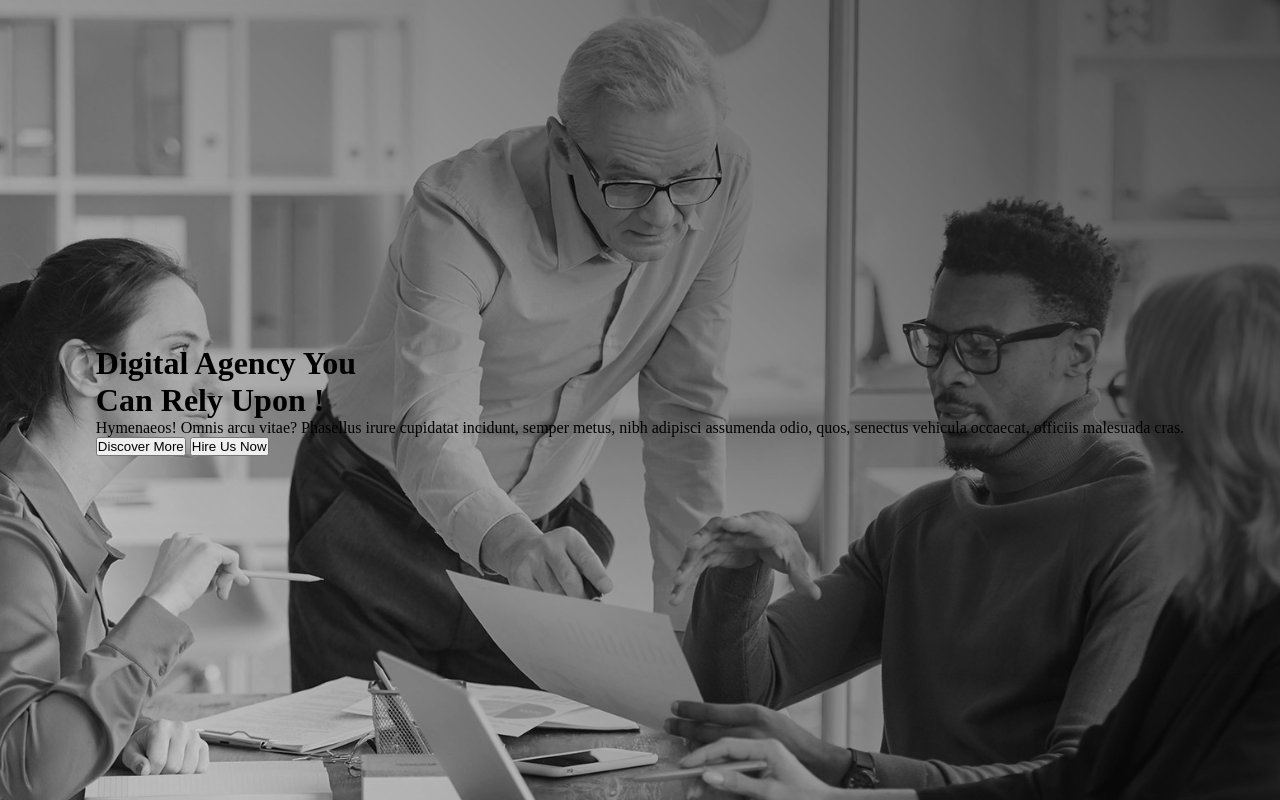
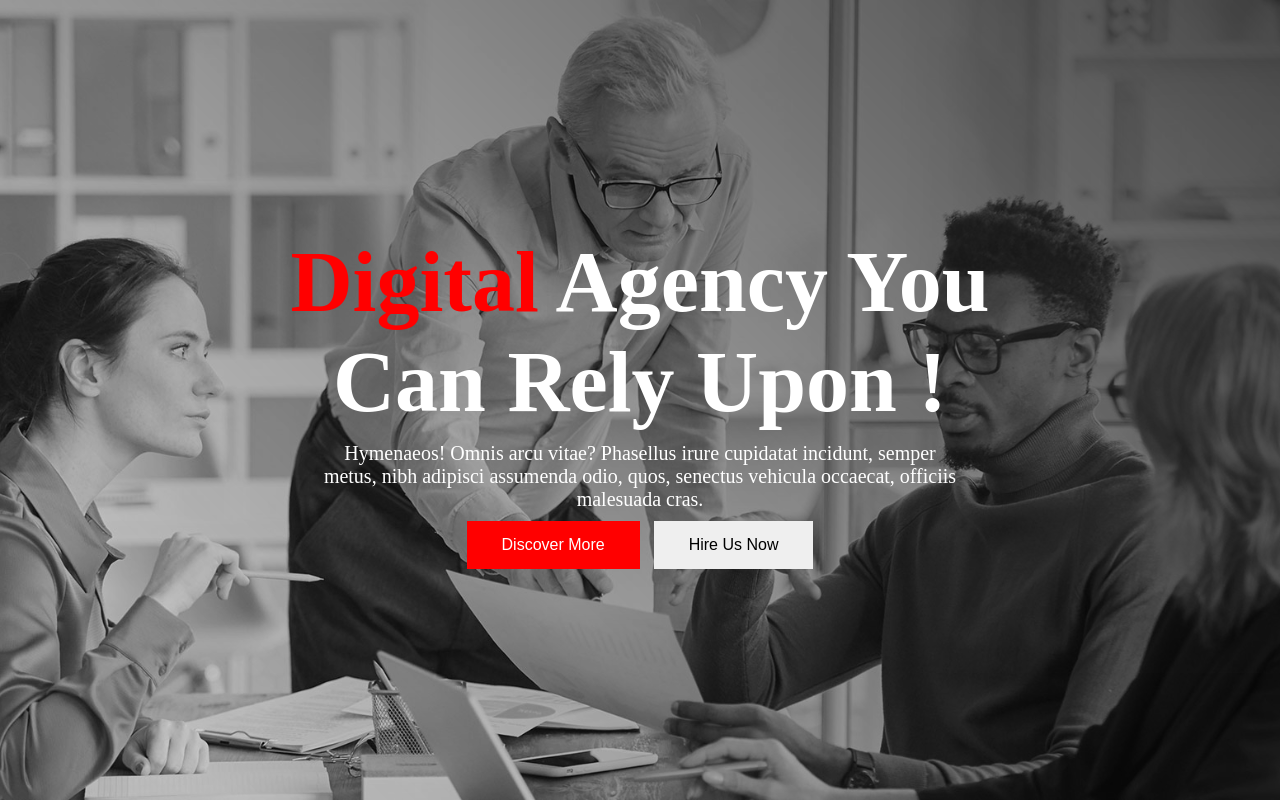
Before and after one commit to Dodul01/degital-agency, a plain HTML site: page index.html in a window 1280 px wide. Drawn offline with Linux system fonts and the light colour scheme.

Commit message:
banner section complited

```diff
--- a/index.html
+++ b/index.html
@@ -10,14 +10,25 @@
 
 <body>
   <header>
-    <div>
-      <h1>Digital Agency You <br>
-        Can Rely Upon !</h1>
-      <p>Hymenaeos! Omnis arcu vitae? Phasellus irure cupidatat incidunt, semper metus, nibh adipisci assumenda odio,
-        quos, senectus vehicula occaecat, officiis malesuada cras.</p>
-        <button>Discover More</button>
-        <button>Hire Us Now</button>
+    <!--Nav Section Start Here-->
+    <nav>
+
+    </nav>
+    <!--Nav Section End Here-->
+
+    <!--Banner Section Start Here-->
+    <div class="banner-container">
+      <div class="banner-content">
+        <h1 class="banner-title"> <span class="hilight-txt">Digital</span> Agency You <br> Can Rely Upon !</h1>
+        <p class="banner-desc">
+          Hymenaeos! Omnis arcu vitae? Phasellus irure cupidatat incidunt, semper metus, nibh adipisci assumenda odio,
+          quos, senectus vehicula occaecat, officiis malesuada cras.
+        </p>
+        <button class="btn bg-red">Discover More</button>
+        <button class="btn">Hire Us Now</button>
+      </div>
     </div>
+    <!--Banner Section End Here-->
   </header>
 </body>
 
--- a/styles/styles.css
+++ b/styles/styles.css
@@ -3,7 +3,29 @@
   padding: 0;
 }
 
-header {
+/* Common CSS*/
+
+.hilight-txt {
+  color: red;
+}
+
+.btn {
+  font-size: 16px;
+  padding: 15px 35px;
+  border: none;
+  outline: none;
+  font-family: Arial, Helvetica, sans-serif;
+  cursor: pointer;
+}
+
+.bg-red {
+  background-color: red;
+  color: white;
+}
+
+/* Common CSS*/
+
+.banner-container {
   background-image: url("../asset/image/background.jpg"), linear-gradient(45deg, rgba(0, 0, 0, 0.1), rgba(0, 0, 0, 0.7));
   background-blend-mode: overlay;
   height: 100vh;
@@ -14,4 +36,22 @@ header {
   display: flex;
   align-items: center;
   justify-content: center;
+  color: white;
 }
+.banner-content{
+  text-align: center;
+}
+.banner-title{
+  font-size: 86px;
+  font-weight: 900;
+  margin-bottom: 10px;
+}
+.banner-desc{
+  width: 50%;
+  margin: auto;
+  font-size: 20px;
+  margin-bottom: 10px;
+}
+.banner-content button{
+  margin: 0px 5px;
+}
```
